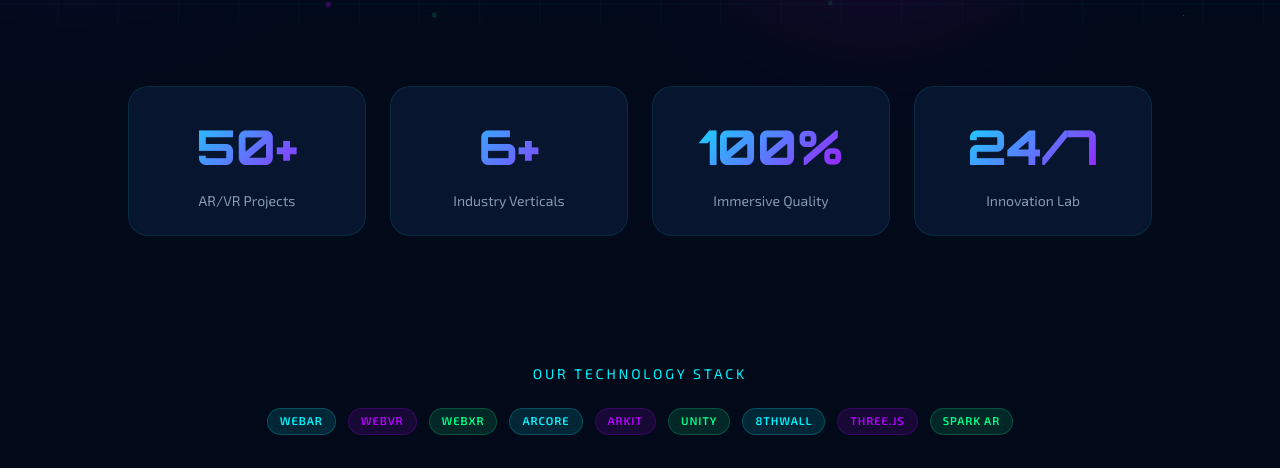
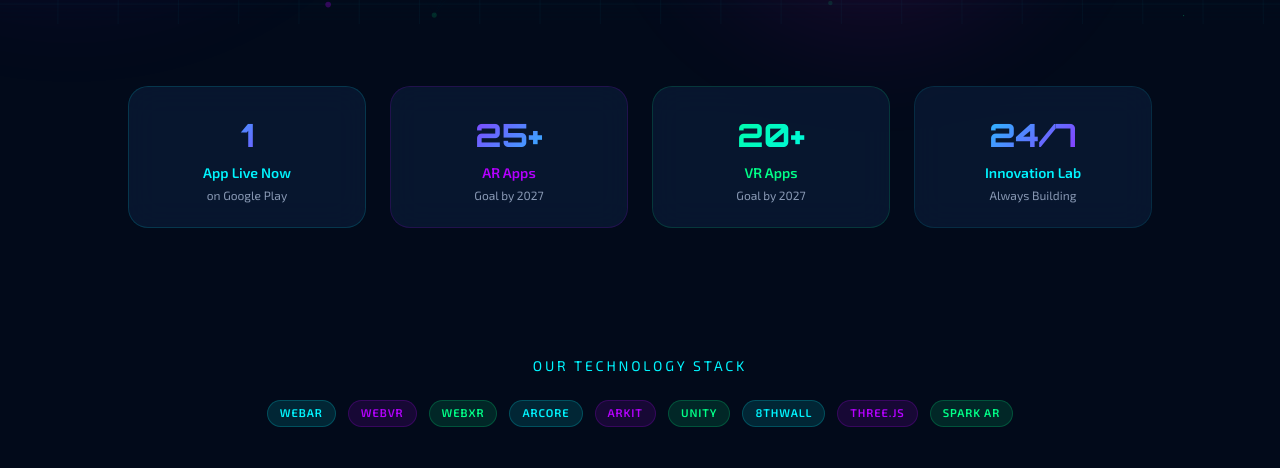
Before and after one commit to inicloudx/ini-website, a Django app: page / in a window 1280 px wide; the page is wider, and only the part inside the window is pictured. Shown: the part 778-1246 px from the top of that part. Run offline with Django 5.2, Linux system fonts and the light colour scheme; a map, chart or similar area stays blank.

Commit message:
fix: replace fake stats with honest current status + 2027 goals
1 app live now on Google Play, targeting 25+ AR and 20+ VR apps by 2027.

Co-Authored-By: Claude Sonnet 4.6 <noreply@anthropic.com>

```diff
--- a/home/templates/home/home.html
+++ b/home/templates/home/home.html
@@ -80,21 +80,25 @@
 <section style="position:relative;z-index:1;padding:4rem 1.5rem;">
     <div class="max-w-5xl mx-auto">
         <div class="grid grid-cols-2 md:grid-cols-4 gap-6">
-            <div class="glass-card text-center p-6 reveal">
-                <div class="stat-number" data-count="50">50+</div>
-                <p class="text-sm mt-2" style="color:var(--text-secondary);font-family:'Exo 2',sans-serif;">AR/VR Projects</p>
+            <div class="glass-card text-center p-6 reveal" style="border-color:rgba(0,245,255,0.15);">
+                <div class="stat-number" style="font-size:2rem;">1</div>
+                <p class="text-sm mt-1" style="color:var(--neon-cyan);font-family:'Exo 2',sans-serif;font-weight:600;">App Live Now</p>
+                <p class="text-xs mt-1" style="color:var(--text-secondary);font-family:'Exo 2',sans-serif;">on Google Play</p>
             </div>
-            <div class="glass-card text-center p-6 reveal reveal-delay-1">
-                <div class="stat-number" data-count="6">6+</div>
-                <p class="text-sm mt-2" style="color:var(--text-secondary);font-family:'Exo 2',sans-serif;">Industry Verticals</p>
+            <div class="glass-card text-center p-6 reveal reveal-delay-1" style="border-color:rgba(180,0,255,0.15);">
+                <div class="stat-number" style="font-size:2rem;background:linear-gradient(135deg,#b400ff,#00f5ff);-webkit-background-clip:text;background-clip:text;-webkit-text-fill-color:transparent;">25+</div>
+                <p class="text-sm mt-1" style="color:var(--neon-purple);font-family:'Exo 2',sans-serif;font-weight:600;">AR Apps</p>
+                <p class="text-xs mt-1" style="color:var(--text-secondary);font-family:'Exo 2',sans-serif;">Goal by 2027</p>
             </div>
-            <div class="glass-card text-center p-6 reveal reveal-delay-2">
-                <div class="stat-number" data-count="100">100%</div>
-                <p class="text-sm mt-2" style="color:var(--text-secondary);font-family:'Exo 2',sans-serif;">Immersive Quality</p>
+            <div class="glass-card text-center p-6 reveal reveal-delay-2" style="border-color:rgba(0,255,136,0.15);">
+                <div class="stat-number" style="font-size:2rem;background:linear-gradient(135deg,#00ff88,#00f5ff);-webkit-background-clip:text;background-clip:text;-webkit-text-fill-color:transparent;">20+</div>
+                <p class="text-sm mt-1" style="color:var(--neon-green);font-family:'Exo 2',sans-serif;font-weight:600;">VR Apps</p>
+                <p class="text-xs mt-1" style="color:var(--text-secondary);font-family:'Exo 2',sans-serif;">Goal by 2027</p>
             </div>
-            <div class="glass-card text-center p-6 reveal reveal-delay-3">
-                <div class="stat-number" data-count="24">24/7</div>
-                <p class="text-sm mt-2" style="color:var(--text-secondary);font-family:'Exo 2',sans-serif;">Innovation Lab</p>
+            <div class="glass-card text-center p-6 reveal reveal-delay-3" style="border-color:rgba(0,245,255,0.1);">
+                <div class="stat-number" style="font-size:2rem;">24/7</div>
+                <p class="text-sm mt-1" style="color:var(--neon-cyan);font-family:'Exo 2',sans-serif;font-weight:600;">Innovation Lab</p>
+                <p class="text-xs mt-1" style="color:var(--text-secondary);font-family:'Exo 2',sans-serif;">Always Building</p>
             </div>
         </div>
     </div>
```
